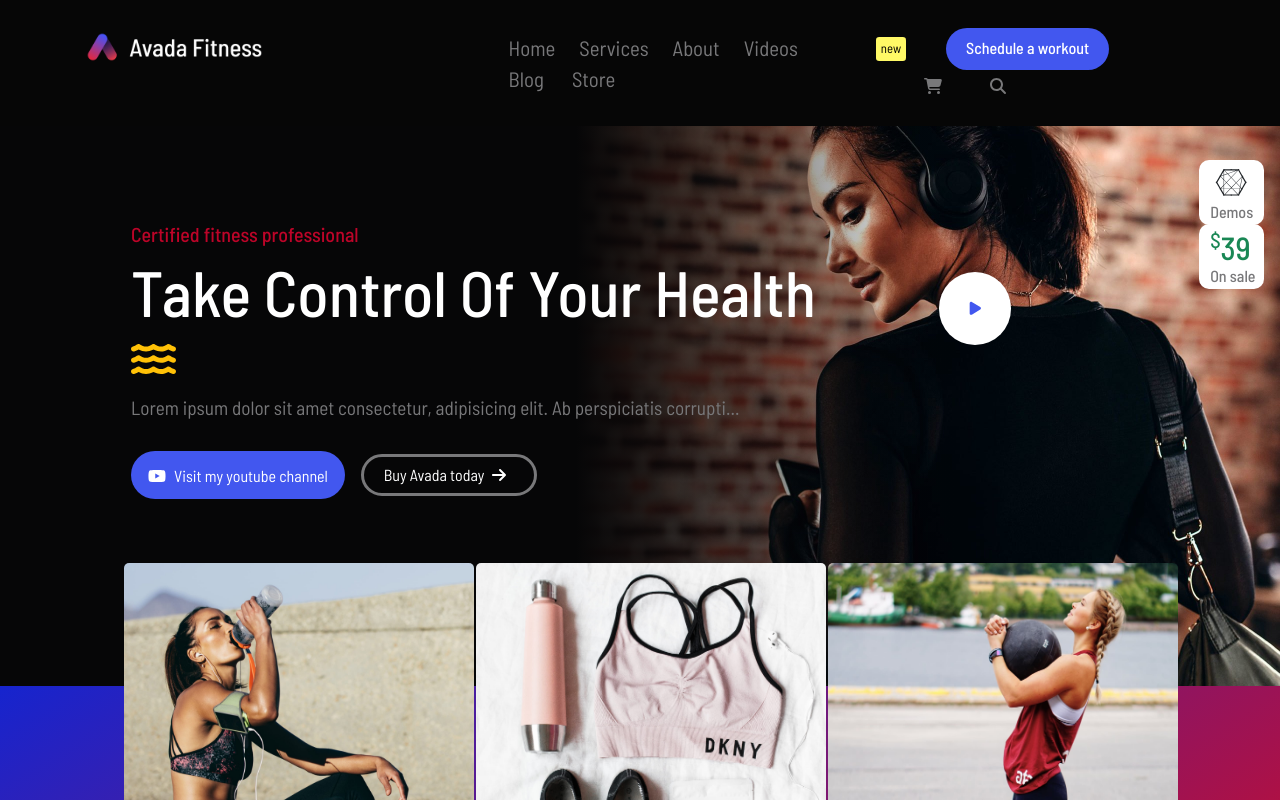
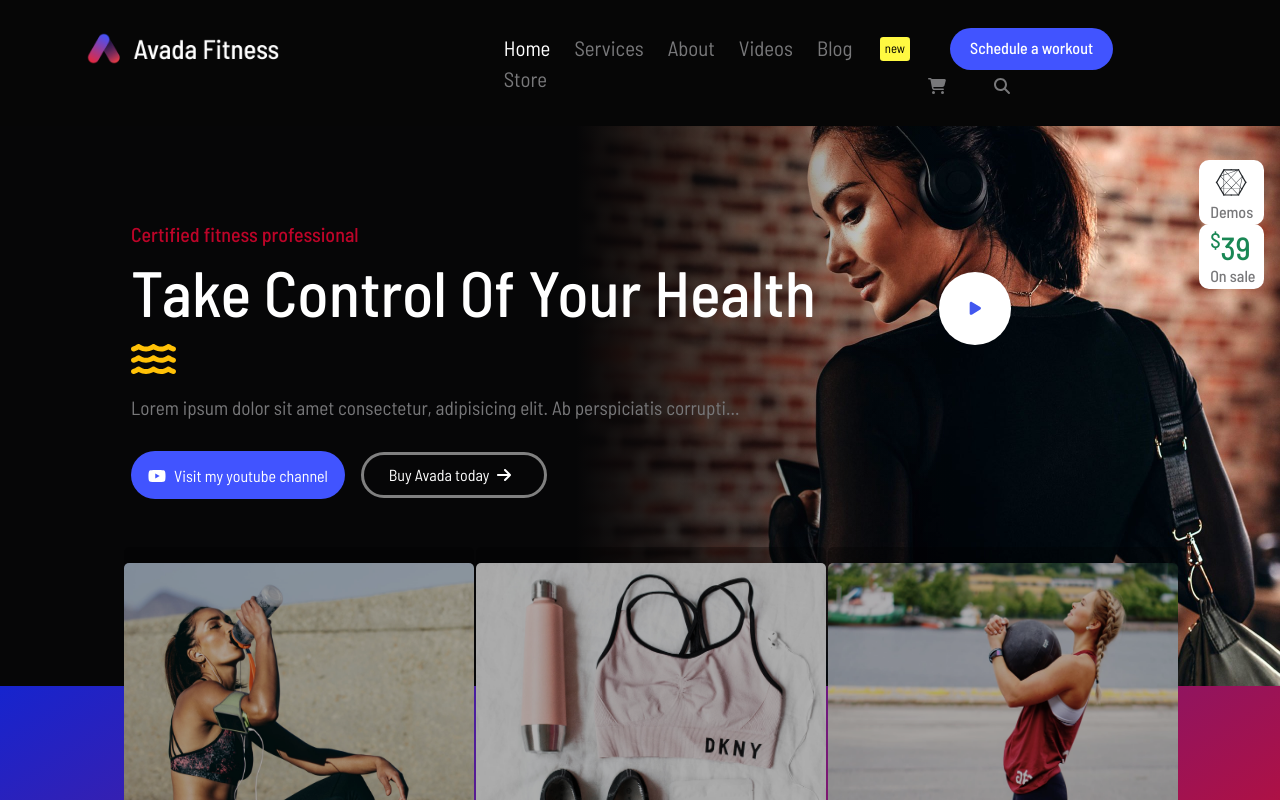
Before and after one commit to lucaperini/fitness-html-vuejs, a Vue app: page / in a window 1280 px wide. Shown: the top 800 px of the page. Built offline with nearby package versions, Linux system fonts and the light colour scheme.

Commit message:
consegna progetto

```diff
--- a/src/App.vue
+++ b/src/App.vue
@@ -54,6 +54,7 @@ export default {
 <style lang="scss">
 @import url('https://fonts.googleapis.com/css2?family=Barlow+Semi+Condensed:wght@400;500&display=swap');
   @import "../src/styles/style.scss";
+
 #app {
   background-color: #060606;
   font-family: 'Barlow Semi Condensed', Helvetica, Arial, sans-serif;
--- a/src/components/Blog.vue
+++ b/src/components/Blog.vue
@@ -10,21 +10,21 @@
                     </div>
                 </div>
                 <div>
-                    <img class="jumbo-img" src="../assets/images/video2-2x.jpg" alt="">
+                    <img class="blog-img" src="../assets/images/video2-2x.jpg" alt="">
                     <div>
                         <h4 class="mt-4 mb-0">The best protein shake</h4>
                         <p class="meta-text">By admin | November 26th, 2019 | Gym</p>
                     </div>
                 </div>
                 <div>
-                    <img class="jumbo-img" src="../assets/images/video7-2x.jpg" alt="">
+                    <img class="blog-img" src="../assets/images/video7-2x.jpg" alt="">
                     <div>
                         <h4 class="mt-4 mb-0">Ultimate cardio workout</h4>
                         <p class="meta-text">By admin | November 26th, 2019 | Gym</p>
                     </div>
                 </div>
                 <div>
-                    <img class="jumbo-img" src="../assets/images/video9-2x.jpg" alt="">
+                    <img class="blog-img" src="../assets/images/video9-2x.jpg" alt="">
                     <div>
                         <h4 class="mt-4 mb-0">New juices available now</h4>
                         <p class="meta-text">By admin | November 26th, 2019 | Gym</p>
@@ -44,6 +44,7 @@ export default {
 
 <style lang="scss" scoped>
 
+
 .container-fluid {
     padding-top: 100px;
     height: 700px;
@@ -59,16 +60,17 @@ export default {
     font-size:1.5rem;
 }
 
-.jumbo-img {
+.blog-img {
     width:400px;
     height:260px;
     margin-top:1rem;
 }
+
 h4, .meta-text {
     margin-left: 1rem;
 }
 .meta-text {
-    color: #78787a
+    color: #78787a;
 }
 
 .latest {
--- a/src/components/Card.vue
+++ b/src/components/Card.vue
@@ -50,6 +50,7 @@ export default {
 
 <style lang="scss" scoped>
 
+
 h5 {
     color: #fff941;
     margin-bottom: 2.5rem;
@@ -65,6 +66,11 @@ h5 {
     border: 3px solid #4154ff;
     border-radius: 10px;
     margin-right: 2.5rem;
+    transition: all .2s ease-in-out;
+}
+
+.card-item:hover {
+ transform: scale(1.1);
 }
 
 .card-item p{
--- a/src/components/Copyright.vue
+++ b/src/components/Copyright.vue
@@ -20,6 +20,7 @@ export default {
 </script>
 
 <style lang="scss" scoped>
+
 
 .bg {
     background-color: #060606;
--- a/src/components/Cta.vue
+++ b/src/components/Cta.vue
@@ -20,6 +20,7 @@ export default {
 </script>
 
 <style lang="scss" scoped>
+
 
 h1 {
     color:white;
--- a/src/components/Footer.vue
+++ b/src/components/Footer.vue
@@ -41,6 +41,7 @@ export default {
 </script>
 
 <style lang="scss" scoped>
+
 
 h3 {
     text-align:center;
@@ -100,7 +101,7 @@ ul li a{
 }
 
 .social-bar {
-    color: rgb(229, 80, 80);
+    color: #bc0428;
     font-size: 1rem;
 }
 
--- a/src/components/Header.vue
+++ b/src/components/Header.vue
@@ -7,17 +7,17 @@
                 </a>
                 <nav>
                     <ul>
-                        <a href=""><li>Home</li></a>
-                        <a href=""><li>Services</li></a>
-                        <a href=""><li>About</li></a>
-                        <a href=""><li>Videos</li></a>
-                        <a href=""><li>Blog</li></a>
-                        <a href=""><li class="mx-1">Store</li></a>
+                        <li class="text-white">Home</li>
+                        <li>Services</li>
+                        <li>About</li>
+                        <li>Videos</li>
+                        <li>Blog</li>
+                        <li>Store</li>
                     </ul>
                 </nav>
                 <div>
                     <a class="nav-link btn-sm new d-inline-block">new</a>
-                    <button class="btn rounded-pill text-white schedule">Schedule a workout</button>
+                    <button class="workout-button btn rounded-pill text-white schedule">Schedule a workout</button>
                     <div class="d-inline-block">
                         <i class="fas fa-cart-shopping cart mx-5"></i>
                         <i class="fas fa-search cart"></i>
@@ -67,6 +67,8 @@ export default {
 
 <style lang="scss" scoped>
 
+
+
 .header{
     background-color: #060606;
 }
@@ -88,13 +90,13 @@ ul li {
     }
 
 .main-logo {
-    width:45%;
+    width:50%;
     margin-top:1rem;
 
 }
 
 .new {
-    background-color: rgb(255, 249, 102);
+    background-color: #fff941;
     font-size:.8rem;
     color:black;
     text-decoration: none;
@@ -104,21 +106,22 @@ ul li {
     margin-right:1.5rem;
 }
 
-.schedule {
+.workout-button {
     font-size: 1rem;
     padding: 8px 20px 10px;
-    background-color: #4257ef;
+    background-color: #4154ff;
     font-weight:500;
     margin-left:1rem;
-
+    border:none;
+    transition: background-color .1 ease-in;
 }
 
-.schedule.btn{
-    border:none;
+.workout-button:hover {
+    background-color: #bc0428;
 }
 
 .cart {
-    color:#78787a;
+    color: #78787a;
     vertical-align:bottom;
     }
 
--- a/src/components/Jumbo.vue
+++ b/src/components/Jumbo.vue
@@ -17,8 +17,8 @@
                 <h1 class="title mb-2">Take Control Of Your Health</h1>
                 <i class="fas fa-water text-center text-warning fs-1"></i>
                 <h5 class="under-title pb-4">Lorem ipsum dolor sit amet consectetur, adipisicing elit. Ab perspiciatis corrupti...</h5>
-                <button class="yt-channel-button btn rounded-pill schedule text-white btn-youtube px-3"><i class="icon-ytb fab fa-youtube"></i>Visit my youtube channel</button>
-                <button class="avada-button btn rounded-pill text-white btn-avada">Buy Avada today<i class="icon-avada fas fa-arrow-right align-items-center"></i></button>
+                <button class="youtube-button btn rounded-pill btn-youtube px-3"><i class="icon-ytb fab fa-youtube"></i>Visit my youtube channel</button>
+                <button class="avada-button btn rounded-pill">Buy Avada today<i class="icon-avada fas fa-arrow-right align-items-center"></i></button>
             </div>
         </div>
         <div class="container">
@@ -33,6 +33,7 @@
                     </div>
                 </div>
                 <div class="relative">
+                    <div class="overlay"></div>
                     <img class="jumbo-img" src="../assets/images/box1-2x.jpg" alt="">
                     <div class="jumbo-description">
                         <i class="fas fa-water text-center text-white fs-1"></i>
@@ -41,6 +42,7 @@
                     </div>
                 </div>
                 <div class="relative">
+                    <div class="overlay"></div>
                     <img class="jumbo-img" src="../assets/images/box3-2x.jpg" alt="">
                     <div class="jumbo-description">
                         <i class="fas fa-water text-center text-white fs-1"></i>
@@ -61,12 +63,6 @@ export default {
 </script>
 
 <style lang="scss" scoped >
-
-.box-demos h5, .box-discount h5{
-    margin-left: .7rem;
-    font-size: 1rem;
-    color: #78787a;
-}
 
 .container {
     width:84%;
@@ -112,7 +108,7 @@ export default {
 }
 
 .above-title {
-    color:#bc0428;
+    color: #bc0428;
 }
 
 .under-title {
@@ -128,18 +124,6 @@ export default {
     font-size: 4rem;
 }
 
-.btn-youtube {
-    padding: 12px 20px 10px;
-    background-color: #4257ef;
-    margin-right:1rem;
-}
-
-.btn-avada {
-    padding: 8px 25px 8px;
-    border-color:gray;
-
-}
-
 .play-btn {
     background-color: white;
     width: 15px;
@@ -152,17 +136,38 @@ export default {
     right:21%;
 }
 
-.yt-channel-button {
-    background-color: #4257ef;
+.youtube-button {
+    padding: 12px 20px 10px;
+    background-color: #4154ff;
     margin-right:1rem;
+    color:white;
+    transition: background-color .1s ease-in;
 }
 
-.avada-button{
+.youtube-button:hover {
+    background-color: #bc0428;
+    color:white;
+}
+
+
+.avada-button {
     background-color:transparent;
     border-radius:15px;
     border: 3px solid #78787a;
     padding:6px 20px;
     text-align: center;
+    transition: background-color 1s easein;
+    transition: color 1s easein;
+    padding: 8px 25px 8px;
+    border-color:gray;
+    color:white;
+
+}
+
+.avada-button:hover {
+    color: #060606;
+    background-color: white;
+    border-color: white;
 }
 
 .icon-ytb, .icon-avada {
@@ -199,4 +204,19 @@ export default {
     margin-left: 1rem;
     margin-bottom: .2rem;
 }
+
+.box-demos h5, .box-discount h5{
+    margin-left: .7rem;
+    font-size: 1rem;
+    color: #78787a;
+}
+
+.overlay {
+    position:absolute;
+    width:350px;
+    height:420px;
+    background-color: rgba(0, 0, 0, .3);
+    border-radius:5px;
+    border-bottom-right-radius:3rem;
+}
 </style>
--- /dev/null
+++ b/src/styles/partials/_variables.scss
@@ -0,0 +1,5 @@
+$bgdarkColor: #060606;
+$greyColor: #78787a;
+$blueColor: #4154ff;
+$redColor: #bc0428;
+$yellowColor: #fff941;
```
